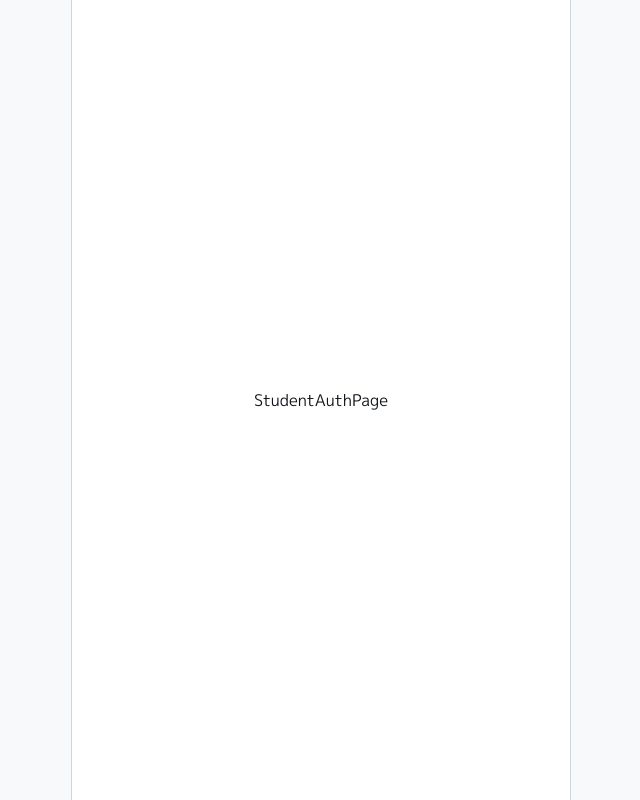
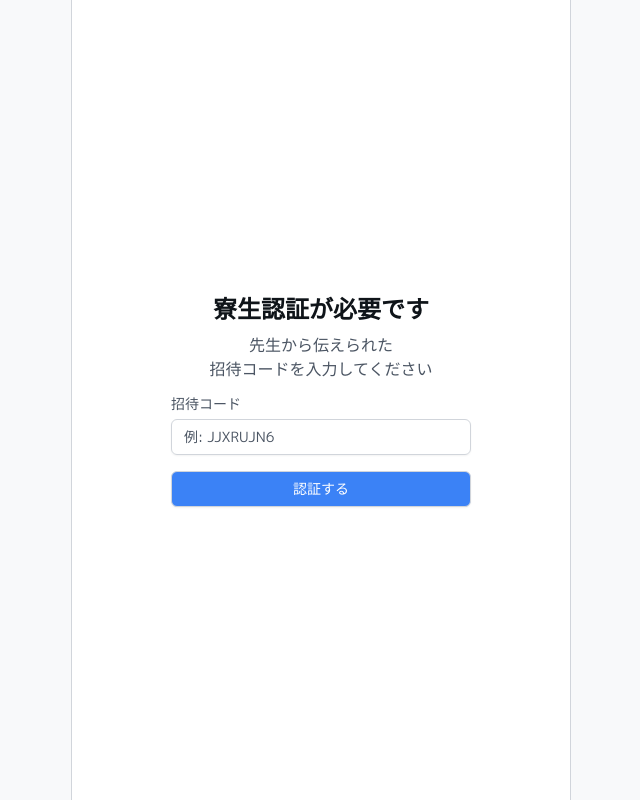
Before and after one commit to mokkun55/yurigaoka-app-student, a Next.js app: page /login/student-auth in a window 1280 px wide. Shown: the whole page, without its empty margins (319-959 px from the left). Built offline with nearby package versions, Linux system fonts and the light colour scheme.

Commit message:
feat: 寮生認証画面の作成 (feのみ)

```diff
--- a/src/app/(login)/login/student-auth/page.tsx
+++ b/src/app/(login)/login/student-auth/page.tsx
@@ -1,3 +1,34 @@
+"use client";
+
+import InputLabel from "@/_components/ui/input-label";
+import { BaseInput } from "@/_components/ui/input/base-input";
+import { Button } from "@/_components/ui/button";
+
 export default function StudentAuthPage() {
-  return <div>StudentAuthPage</div>;
+  return (
+    <div className="flex flex-col gap-4 w-[300px] content-center">
+      <div className="flex flex-col gap-2 text-center">
+        <h1 className="text-2xl font-bold">寮生認証が必要です</h1>
+        <p className="text-(--sub-text)">
+          先生から伝えられた
+          <br />
+          招待コードを入力してください
+        </p>
+      </div>
+
+      <div className="flex flex-col gap-4">
+        <InputLabel label="招待コード">
+          <BaseInput placeholder="例: JJXRUJN6" />
+        </InputLabel>
+        <Button
+          onClick={() => {
+            // TODO 実装する
+            alert("認証する");
+          }}
+        >
+          認証する
+        </Button>
+      </div>
+    </div>
+  );
 }
--- a/src/app/(login)/temp/page.tsx
+++ /dev/null
@@ -1,3 +0,0 @@
-export default function TempPage() {
-  return <div>TempPage</div>;
-}
```
